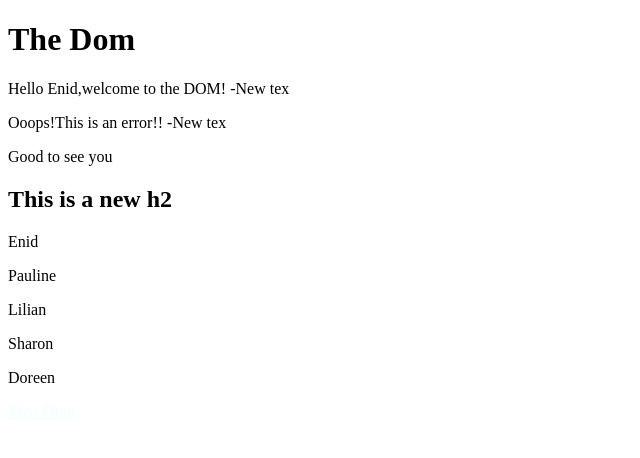
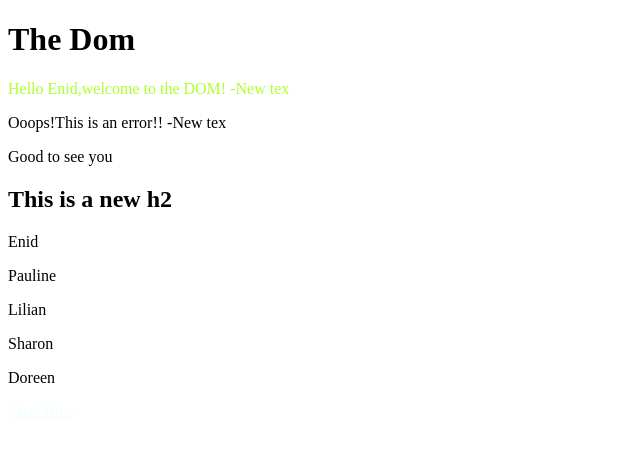
Before and after one commit to MissDine/Javascript-DOM, a plain HTML site: page index.html in a window 1280 px wide. Shown: the whole page, without its empty margins (0-640 px from the left). Drawn offline with Linux system fonts and the light colour scheme.

Commit message:
Feat:Edit

```diff
--- a/index.html
+++ b/index.html
@@ -10,7 +10,9 @@
 <body>
     <!-- HTML Hierachy -->
     <!-- html-head-title-body-h1/div-p -->
-    <h1 id="page-title">The Dom</h1>
+    <div class="can">
+        <h1 id="page-title">The Dom</h1>
+    </div>
     <p>Hello Enid,welcome to the DOM!</p>
     <p class="error">Ooops!This is an error!!</p>
     <span>Good to see you</span>
--- a/index.js
+++ b/index.js
@@ -65,3 +65,11 @@ console.log(link.getAttribute("href"));
 // Setting/changing an attribute-takes in two arguments,what u wanna change/set and value u wanna change to
 link.setAttribute("href","https://www.enid.com")
 link.innerText = "Miss Dine"
+
+const msg = document.querySelector("p")
+console.log(msg.getAttribute("class"));
+msg.setAttribute("class","success")
+
+msg.setAttribute("style","color:greenyellow")
+
+// para.setAttribute("style","color:orangered")
```
